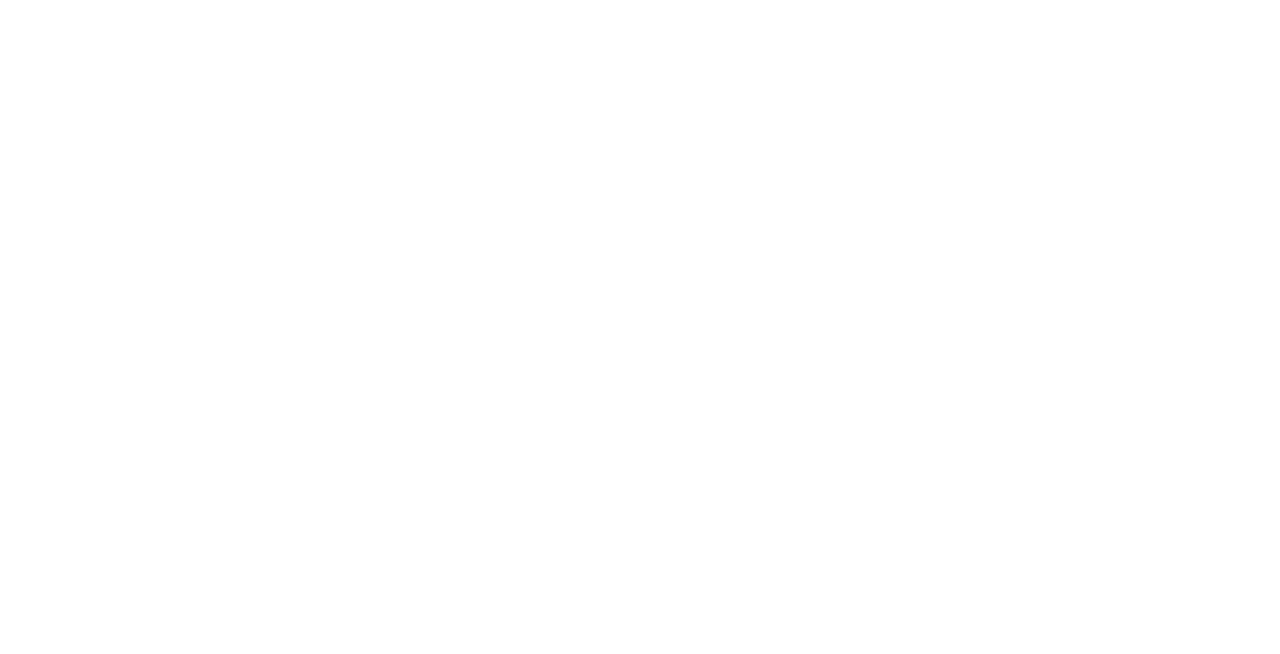
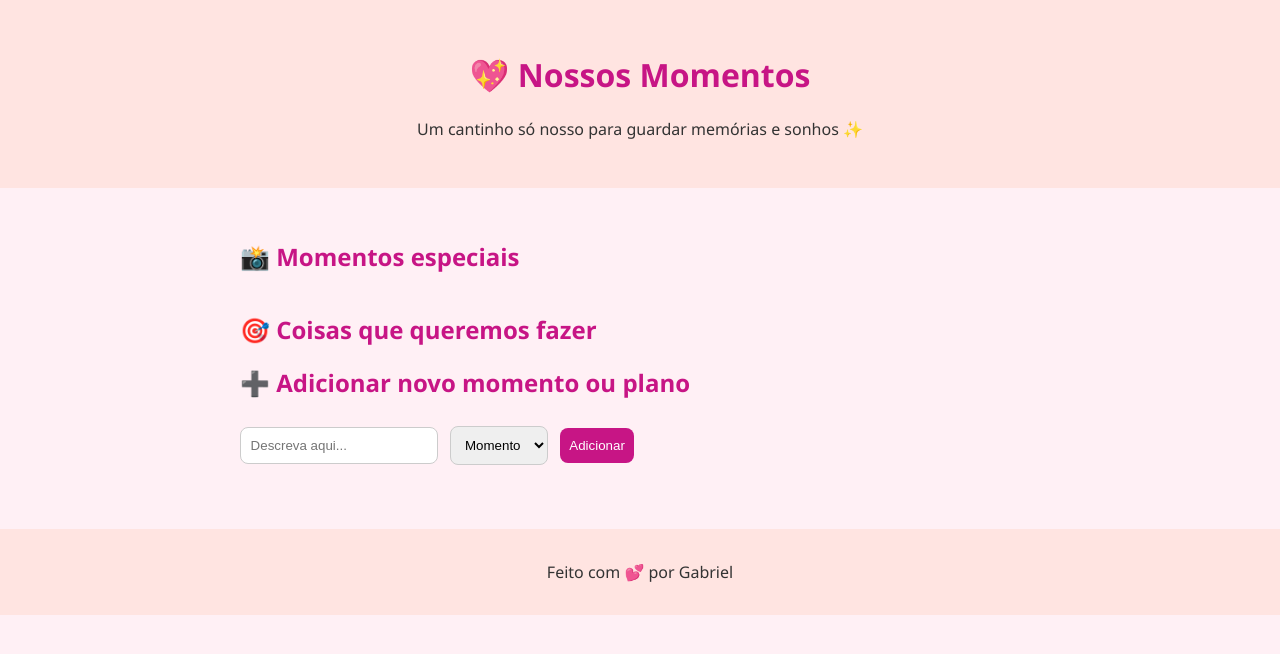
Before and after one commit to russodev1/eu-y-ela, a plain HTML site: page index.html in a window 1280 px wide. Drawn offline with Linux system fonts and the light colour scheme.

Commit message:
First page

```diff
--- a/index.html
+++ b/index.html
@@ -1,12 +1,48 @@
+<!-- index.html -->
 <!DOCTYPE html>
-<html lang="pt-br">
+<html lang="pt-BR">
 <head>
-    <meta charset="UTF-8">
-    <meta name="viewport" content="width=device-width, initial-scale=1.0">
-    <link rel="icon" href="assets/icone.jpg">
-    <title>EU E TUUU <3</title>
+  <meta charset="UTF-8" />
+  <meta name="viewport" content="width=device-width, initial-scale=1.0" />
+  <title>Nossos Momentos</title>
+  <link rel="stylesheet" href="style/x.css" />
 </head>
 <body>
+  <header>
+    <h1>💖 Nossos Momentos</h1>
+    <p>Um cantinho só nosso para guardar memórias e sonhos ✨</p>
+  </header>
 
+  <main>
+    <section id="momentos">
+      <h2>📸 Momentos especiais</h2>
+      <div class="galeria" id="galeriaMomentos">
+        <!-- Itens serão inseridos dinamicamente -->
+      </div>
+    </section>
+
+    <section id="planos">
+      <h2>🎯 Coisas que queremos fazer</h2>
+      <ul id="listaPlanos">
+        <!-- Itens serão inseridos dinamicamente -->
+      </ul>
+    </section>
+
+    <section id="formulario">
+      <h2>➕ Adicionar novo momento ou plano</h2>
+      <input type="text" id="inputItem" placeholder="Descreva aqui..." />
+      <select id="tipo">
+        <option value="momento">Momento</option>
+        <option value="plano">Plano</option>
+      </select>
+      <button onclick="adicionarItem()">Adicionar</button>
+    </section>
+  </main>
+
+  <footer>
+    <p>Feito com 💕 por Gabriel</p>
+  </footer>
+
+  <script src="script/s.js"></script>
 </body>
 </html>
--- a/script/s.js
+++ b/script/s.js
@@ -0,0 +1,19 @@
+// script.js
+function adicionarItem() {
+    const texto = document.getElementById("inputItem").value;
+    const tipo = document.getElementById("tipo").value;
+
+    if (!texto) return;
+
+    if (tipo === "momento") {
+      const div = document.createElement("div");
+      div.textContent = texto;
+      document.getElementById("galeriaMomentos").appendChild(div);
+    } else {
+      const li = document.createElement("li");
+      li.textContent = texto;
+      document.getElementById("listaPlanos").appendChild(li);
+    }
+
+    document.getElementById("inputItem").value = "";
+  }
--- a/style/x.css
+++ b/style/x.css
@@ -0,0 +1,60 @@
+/* style.css */
+body {
+    font-family: 'Segoe UI', sans-serif;
+    background: #fff0f5;
+    color: #333;
+    margin: 0;
+    padding: 0;
+  }
+
+  header {
+    text-align: center;
+    padding: 2rem;
+    background: #ffe4e1;
+  }
+
+  main {
+    padding: 2rem;
+    max-width: 800px;
+    margin: auto;
+  }
+
+  h1, h2 {
+    color: #c71585;
+  }
+
+  .galeria {
+    display: grid;
+    grid-template-columns: 1fr 1fr;
+    gap: 1rem;
+    margin-top: 1rem;
+  }
+
+  .galeria div, #listaPlanos li {
+    background: white;
+    padding: 1rem;
+    border-radius: 10px;
+    box-shadow: 0 2px 5px rgba(0,0,0,0.1);
+  }
+
+  input, select, button {
+    padding: 0.6rem;
+    margin-top: 0.5rem;
+    margin-right: 0.5rem;
+    border-radius: 8px;
+    border: 1px solid #ccc;
+  }
+
+  button {
+    background: #c71585;
+    color: white;
+    border: none;
+    cursor: pointer;
+  }
+
+  footer {
+    text-align: center;
+    padding: 1rem;
+    background: #ffe4e1;
+    margin-top: 2rem;
+  }
```
Also changed, not shown: notes/ideias.txt (added).
